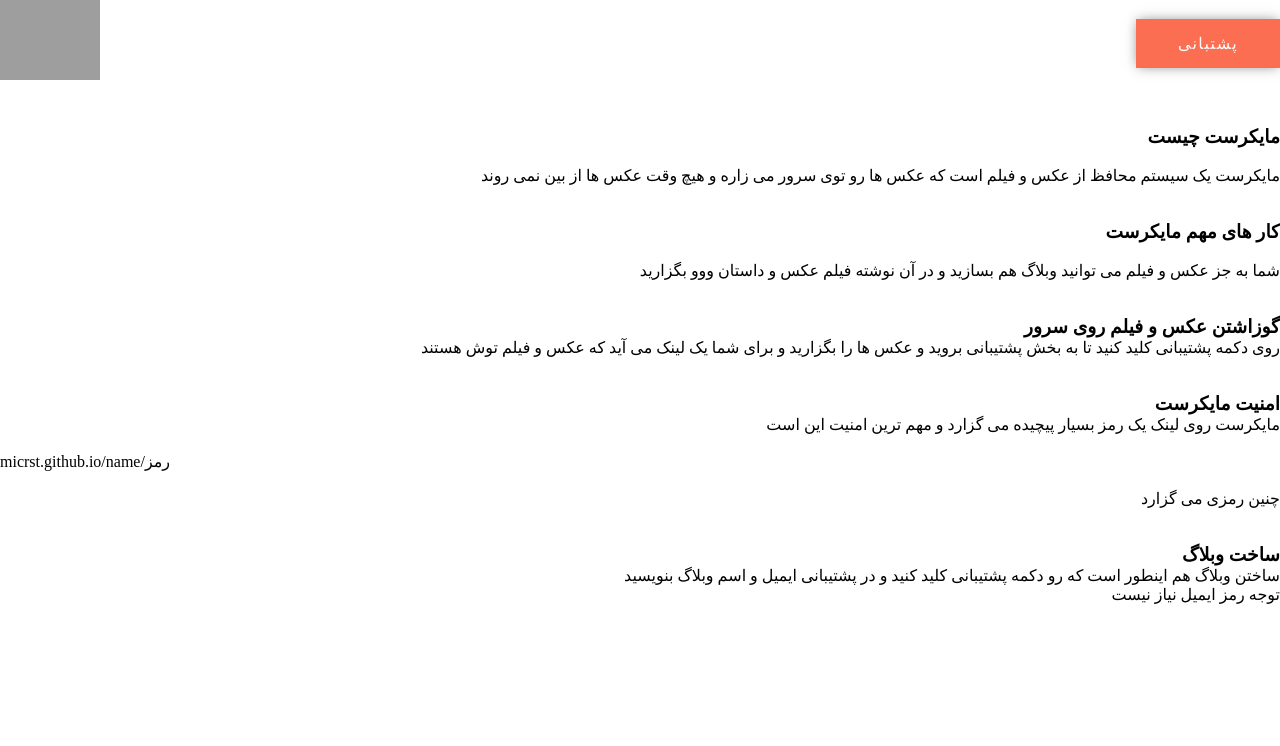
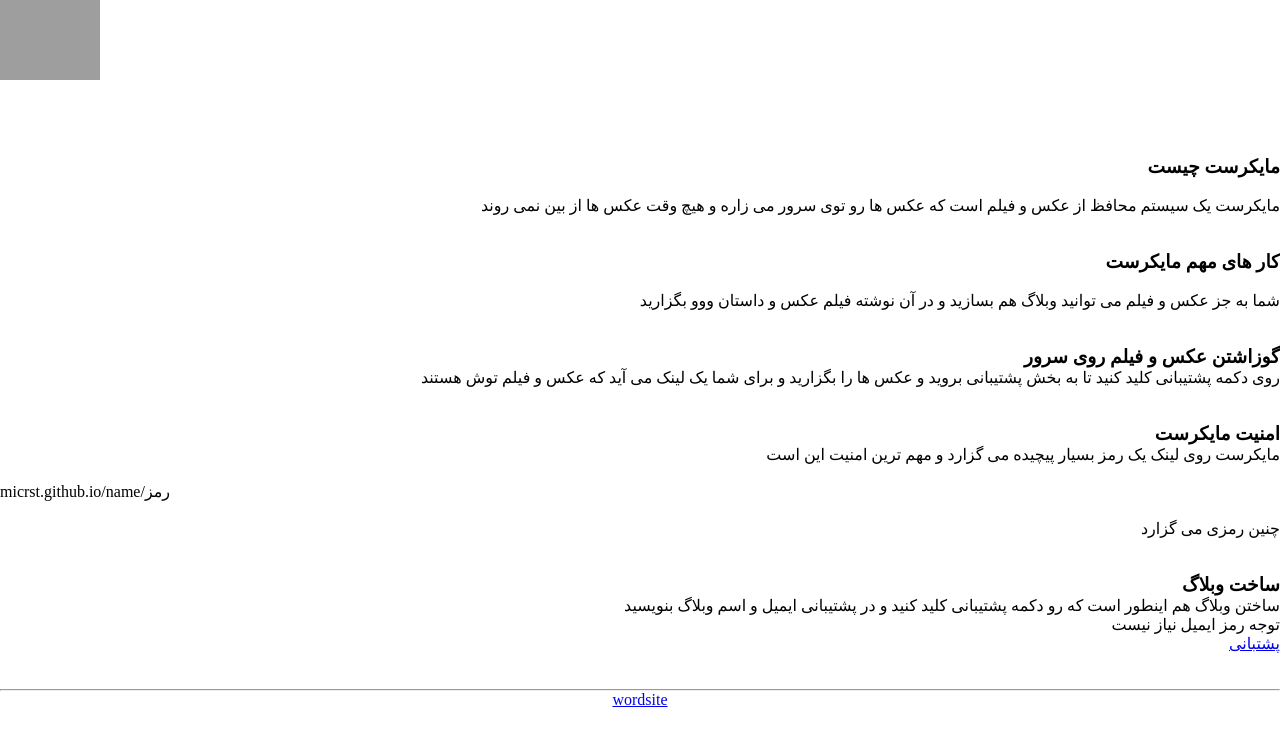
Before and after one commit to micrst/fa, a plain HTML site: page index.html in a window 1280 px wide. Drawn offline with Linux system fonts and the light colour scheme; grey boxes are pictures that could not be loaded.

Commit message:
Update index.html

```diff
--- a/index.html
+++ b/index.html
@@ -9,16 +9,17 @@
 <img style="width:100px; height:80px; " src="https://user-images.githubusercontent.com/93043043/138658078-899e0cb0-e2c9-497d-a9e1-ebf53c41c493.jpg">
 
 </div>
-<div style="text-align: right; margin-top:-50px;">
-<a href="#" class="button" id="button">پشتبانی</a>
-</div>
+
 <style>
 *{
 margin:0;
 padding:0;
 
 }
+body{
+background: #fff;
 
+}
 
 </style>
 <br>
@@ -66,9 +67,11 @@ micrst.github.io/name/رمز<br>
 <br>
 توجه رمز ایمیل نیاز نیست
 <br>
+<a href="https://wa.me/+989914723214" >پشتبانی</a>
 </p>
 <br>
 <br>
+<center>
 
 <style>
 * {
@@ -79,10 +82,11 @@ micrst.github.io/name/رمز<br>
 
 
 .button {
+
   padding: 16px 42px;
   box-shadow: 0px 0px 12px -2px rgba(0, 0, 0, 0.5);
   line-height: 1.25;
-  background: #FC6E51;
+  background: #1C1C1C;
   text-decoration: none;
   color: white;
   font-size: 16px;
@@ -91,6 +95,7 @@ micrst.github.io/name/رمز<br>
   position: relative;
   transition: background-color 0.6s ease;
   overflow: hidden;
+
 }
 .button:after {
   content: "";
@@ -108,14 +113,18 @@ micrst.github.io/name/رمز<br>
   transition: width 0.3s ease, height 0.3s ease;
 }
 .button:focus, .button:hover {
-  background: #fb512e;
+  background: #000;
 }
 .button:active:after {
   width: 300px;
   height: 300px;
+
 }
-
 </style>
 
+<hr>
+<center>
+<a href="https://wordsitee.github.io" >wordsite</a>
+</center>
 </body>
 </html>
```
